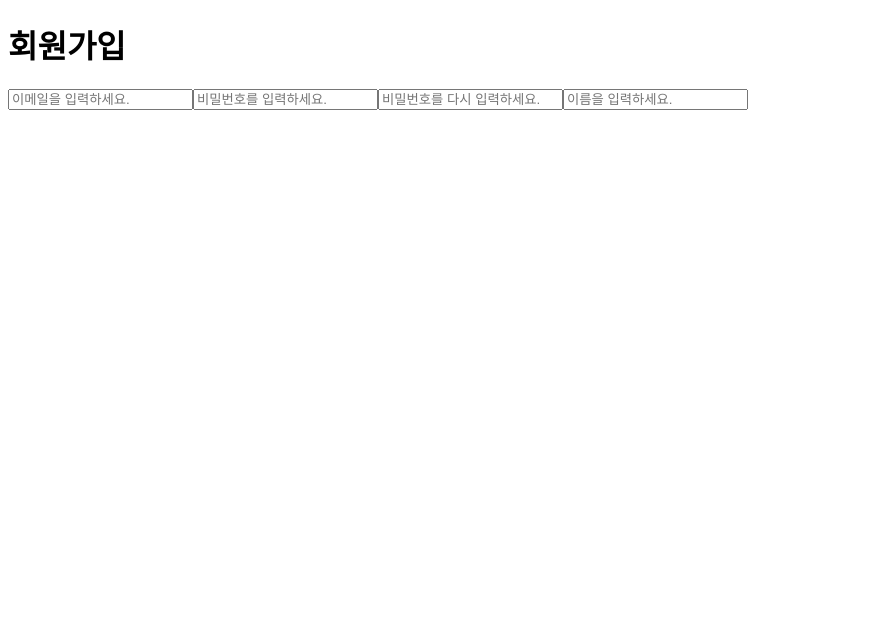
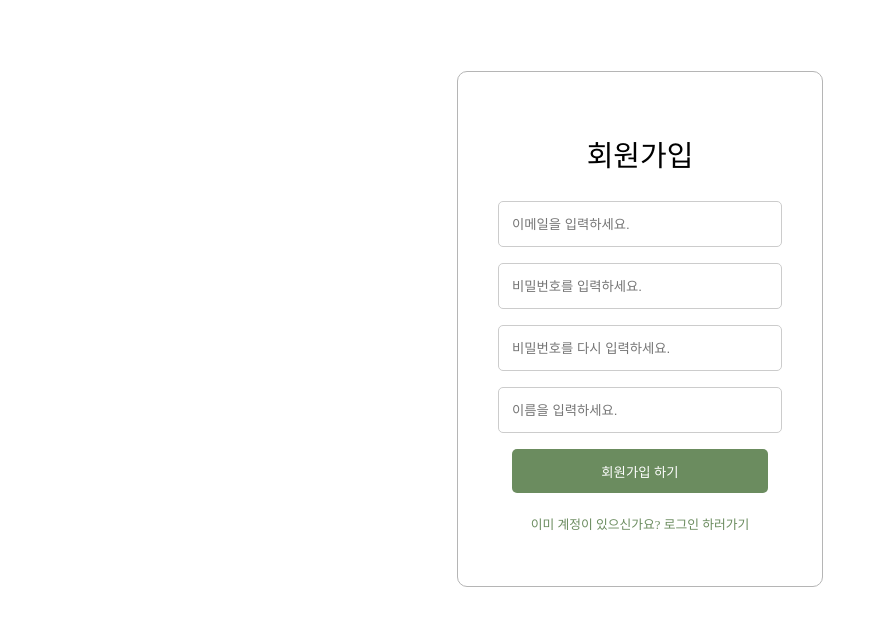
Before and after one commit to LikeLion-13th-INHA-Hachathon-Team-F/teamF-web, a React (Vite) app in the folder LikeLion-Hachathon-Front/: page /signup in a window 1280 px wide. Shown: the top 626 px of the page, without its empty margins (0-878 px from the left). Built offline with nearby package versions, Linux system fonts and the light colour scheme.

Commit message:
회원가입css

```diff
--- a/LikeLion-Hachathon-Front/src/SignUp/SignUp.css
+++ b/LikeLion-Hachathon-Front/src/SignUp/SignUp.css
@@ -0,0 +1,59 @@
+.signUpBox{
+    width: 100%;
+    height: 100%;
+    display: flex;
+    flex-direction: column;
+    align-items: center;
+    justify-content: center;
+}
+.teduri{
+    border: 1px solid #b5b5b5; /* 테두리 두께와 색상 설정 */
+    border-radius: 10px; /* 모서리를 둥글게 설정 (선택 사항) */
+    padding: 40px; /* 내부 여백 */
+    display: flex;
+    flex-direction: column;
+    align-items: center;
+    justify-content: center;
+    margin-top: 5%;
+}
+
+.signUpTitle{
+    font-size: 29px;
+    font-weight: normal;
+
+}
+
+.SignUp-Input-container{
+    width: 100%;
+    height: 100%;
+    display: flex;
+    flex-direction: column;
+    align-items: center;
+    justify-content: center;
+}
+
+.inputbox{
+    width: 20vw;
+    height: 5.5vh;
+    margin: 1vh 0;
+    padding: 0 1vw;
+    border: 1px solid #ccc;
+    border-radius: 5px;
+}
+
+.SignUp-SignUpB{
+    width: 20vw;
+    height: 5.5vh;
+    margin: 1vh 0;
+    background-color: #6B8C5F; /* Green */
+    color: white;
+    border: none;
+    border-radius: 5px;
+    cursor: pointer;
+}
+
+.BackToLogin{
+    color: #6B8C5F;
+    font-size: 1vw;
+    cursor: pointer;
+}
--- a/LikeLion-Hachathon-Front/src/SignUp/SignUp.jsx
+++ b/LikeLion-Hachathon-Front/src/SignUp/SignUp.jsx
@@ -1,20 +1,93 @@
-import React from "react";
+import React, { useState } from "react";
+import "./SignUp.css";
+import { useNavigate } from "react-router-dom";
 
 function SignUp() {
-    return(
-        <div className="SignUpContainer">
-            <div className="signUpBox">
+    const navigate = useNavigate();
+    const [formData, setFormData] = useState({
+        email: "",
+        password: "",
+        confirmPassword: "",
+        name: "",
+    });
+
+    // 모든 입력 필드가 채워졌는지 확인
+    const isFormValid = formData.email && formData.password && formData.confirmPassword && formData.name;
+
+    const handleChange = (e) => {
+        const { name, value } = e.target;
+        setFormData((prevData) => ({
+            ...prevData,
+            [name]: value,
+        }));
+    };
+
+    return (
+        <div className="signUpBox">
+            <div className="teduri">
                 <h1 className="signUpTitle">회원가입</h1>
 
-                <input type="email" id="email" name="email" placeholder="이메일을 입력하세요." className="Email" required />
-                <input type="password" id="password" name="password" placeholder="비밀번호를 입력하세요." className="Password" required />
-                <input type="password" id="confirmPassword" name="confirmPassword" placeholder="비밀번호를 다시 입력하세요." className="PasswordRE" required />
-                <input type="text" id="name" name="name" placeholder="이름을 입력하세요." className="Name" required />
+                <div className="SignUp-Input-container">
+                    <input
+                        type="email"
+                        id="email"
+                        name="email"
+                        placeholder="이메일을 입력하세요."
+                        className="inputbox"
+                        value={formData.email}
+                        onChange={handleChange}
+                        required
+                    />
+                    <input
+                        type="password"
+                        id="password"
+                        name="password"
+                        placeholder="비밀번호를 입력하세요."
+                        className="inputbox"
+                        value={formData.password}
+                        onChange={handleChange}
+                        required
+                    />
+                    <input
+                        type="password"
+                        id="confirmPassword"
+                        name="confirmPassword"
+                        placeholder="비밀번호를 다시 입력하세요."
+                        className="inputbox"
+                        value={formData.confirmPassword}
+                        onChange={handleChange}
+                        required
+                    />
+                    <input
+                        type="text"
+                        id="name"
+                        name="name"
+                        placeholder="이름을 입력하세요."
+                        className="inputbox"
+                        value={formData.name}
+                        onChange={handleChange}
+                        required
+                    />
+                </div>
 
+                <button
+                    className="SignUp-SignUpB"
+                    type="submit"
+                    onClick={() => navigate(-1)}
+                    disabled={!isFormValid} // 모든 입력 필드가 채워지지 않으면 버튼 비활성화
+                >
+                    회원가입 하기
+                </button>
 
+                <p
+                    className="BackToLogin"
+                    onClick={() => navigate(-1)}
+                >
+                    이미 계정이 있으신가요? 로그인 하러가기
+                </p>
             </div>
         </div>
-    )
+    );
 }
 
 export default SignUp;
```
